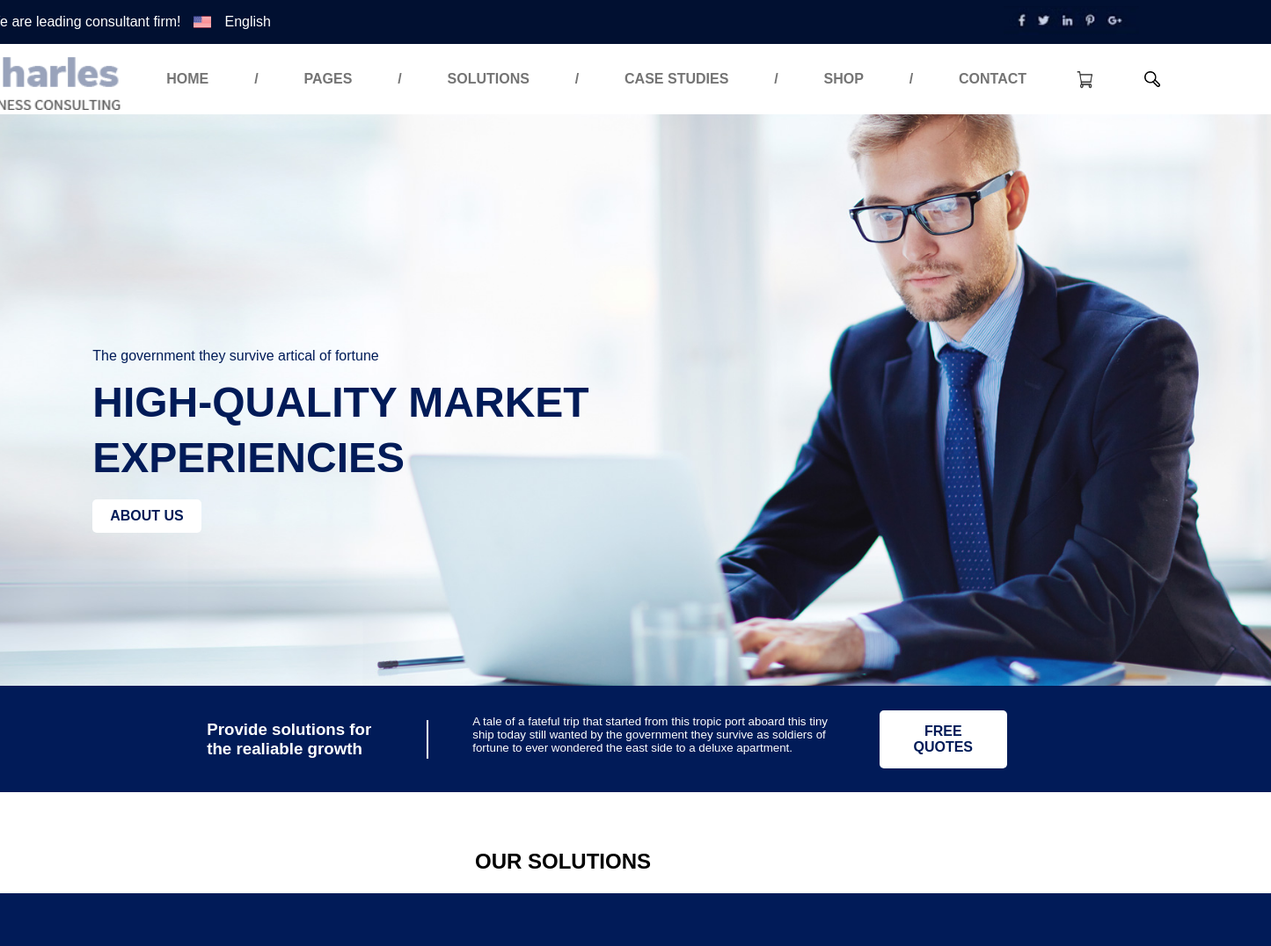
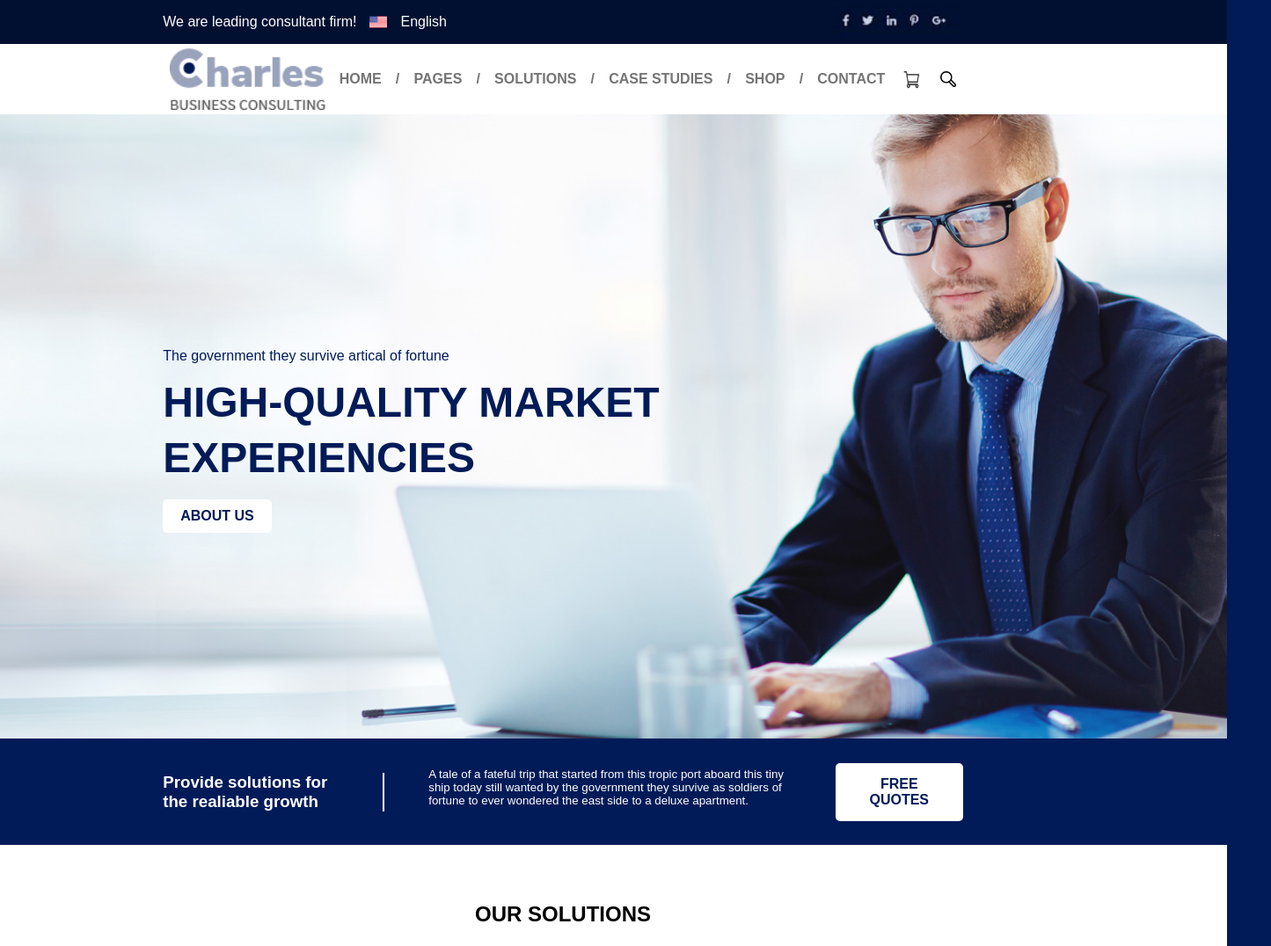
Before and after one commit to JOMI1010/proyecto-business, a plain HTML site: page index.html in a window 1280 px wide. Shown: the whole page at 88% size, 1445 px wide, since content can reach past the window. Before the commit the page ends 1016 px from the top, so only its background shows below. Drawn offline with Linux system fonts and the light colour scheme.

Commit message:
fix: adjust padding values for improved layout consistency

```diff
--- a/styles.css
+++ b/styles.css
@@ -18,14 +18,14 @@ body{
     background-size: cover;
     min-height: 50vh;
     color: #011b58;
-    padding: 250px 0 0 270px;
+    padding: 250px 0 60px 300px;
 }
 .header1 {
     display: flex;
     justify-content: space-between;
     background-color: #011031;
     color: white;
-    padding: 0 150px 0 150px;
+    padding: 0 300px 0 300px;
     text-align: center;
     align-items: center;
 }
@@ -39,7 +39,7 @@ body{
     display: flex;
     align-items: center;
     justify-content: space-around;
-    padding: 10px 100px 10px 100px;
+    padding: 10px 300px 10px 300px;
     background-color: #ffffff;
     color: #747474;
     width: auto;
@@ -81,7 +81,7 @@ button {
     display: flex;
     background-color: #011b58;
     justify-content: center;
-    padding: 20px 300px 20px 400px
+    padding: 20px 300px 20px 300px
 }
 
 .pie h3 {
```
